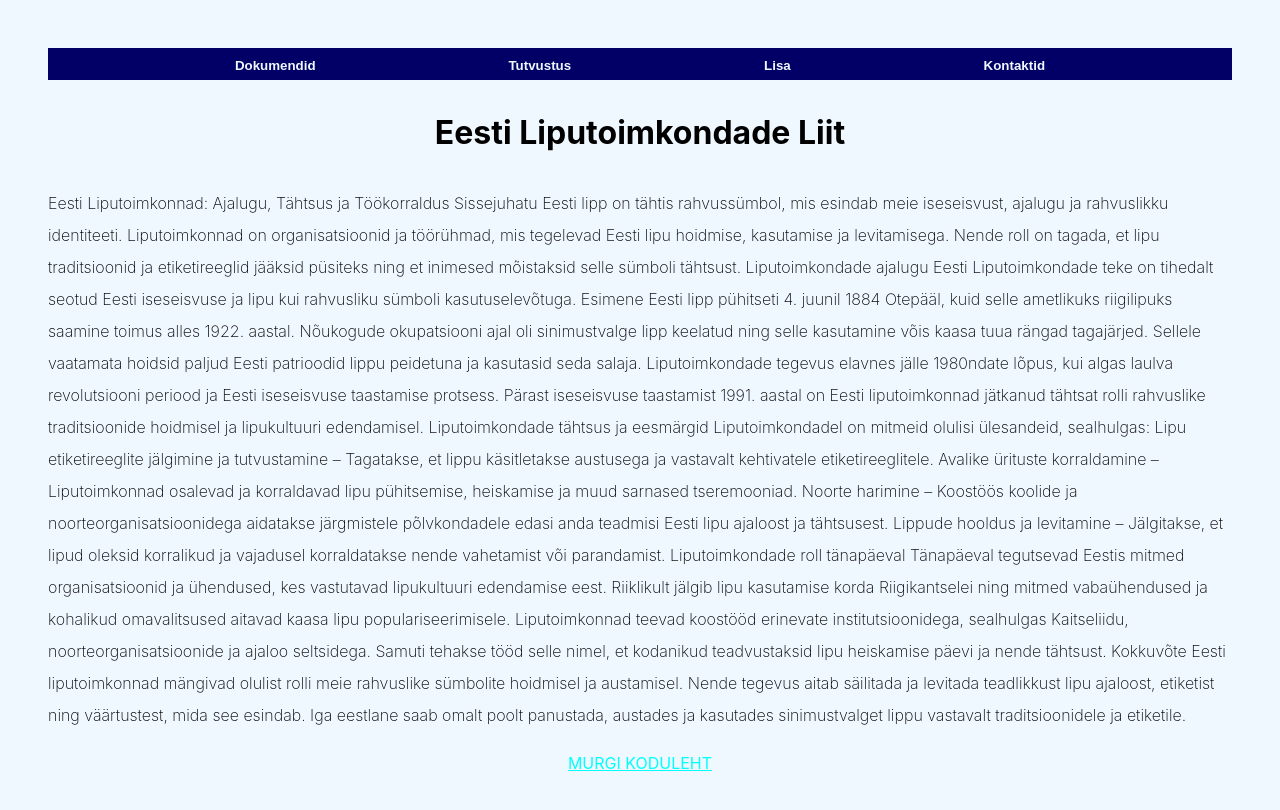
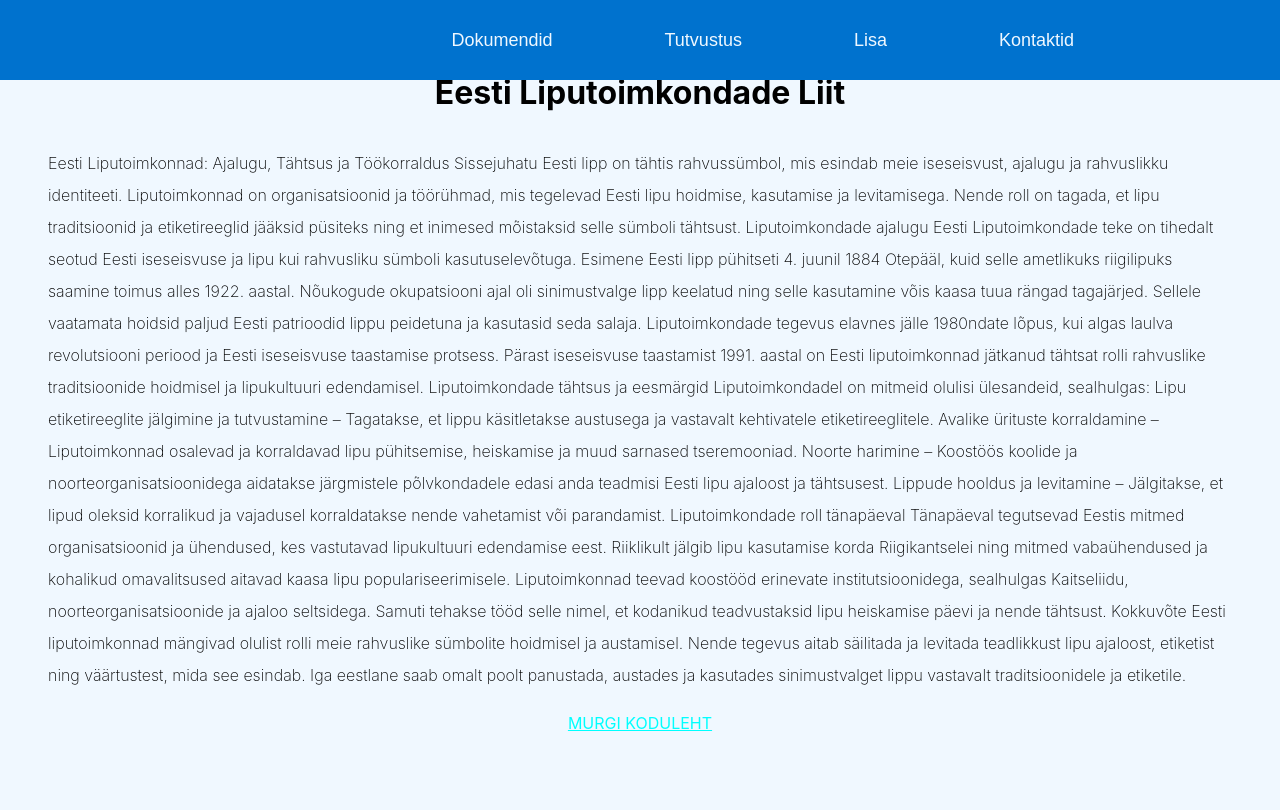
Before and after one commit to originaldreamer/ell.ee, a React (Vite) app: page / in a window 1280 px wide. Shown: the top 810 px of the page. Built offline with nearby package versions, Linux system fonts and the light colour scheme.

Commit message:
top navigation paremaks

```diff
--- a/src/App.jsx
+++ b/src/App.jsx
@@ -1,6 +1,36 @@
 import { useState } from 'react'
 import './App.css'
 
+
+function TopNaviagtionButton({text}) {
+  return <li><button className = "about_me">{text}</button></li>
+}
+
+
+function TopNavigationBarButtons() {
+  return (
+    <nav>
+      <ul>
+
+        <TopNaviagtionButton text="Dokumendid" />
+        <TopNaviagtionButton text="Tutvustus" />
+        <TopNaviagtionButton text="Lisa" />
+        <TopNaviagtionButton text="Kontaktid" />
+        <suurVahe />
+        <suurVahe />
+      </ul>
+    </nav>
+
+  );
+}
+
+function TopNavigationBar() {
+  return (
+    <div>
+      <TopNavigationBarButtons />
+    </div>
+  );
+}
 
 function App() {
   const [fileContent, setFileContent] = useState('');
@@ -9,18 +39,13 @@
     <>
     <body>
       <header>
-
+        <TopNavigationBar />
       </header>
 
-      <nav>
-        <ul>
-            <li><button className = "about_me">Dokumendid</button></li>
-            <li><button className = "about_me">Tutvustus</button></li>
-            <li><button className = "about_me">Lisa</button></li>
-            <li><button className = "about_me">Kontaktid</button></li>
-        </ul>
-      </nav>
+
+
       <main>
+
         <h1>Eesti Liputoimkondade Liit</h1>
         <div className = "text">
           <p>
--- a/src/index.css
+++ b/src/index.css
@@ -14,23 +14,44 @@
   background-color: aliceblue;
 }
 
+.h1 {
+  size: 1200px;
+  color: #020066;
+}
+
+
+
+nav {
+  position: fixed;
+  top: 0;
+  left: 0;
+  width: 100%;
+  height: 200%;
+  z-index: 1000;
+}
+
+
 nav ul{
   display: flex;
-  justify-content: space-evenly;
+  justify-content: flex-end;
   list-style: none;
   padding: 0;
   margin: 0;
   height: 5%;
-  background-color: #020066;
+  background-color: #0072CE;
+  align-items: center;
+  gap: 100px;
 }
 
 .about_me {
   text-align: center;
-  font-weight: 600;
+  font-weight: 200;
   color: aliceblue;
   text-decoration: inherit;
-  background-color: #020066;
+  background-color: transparent;
   border: none;
+  font-size: 18px;
+  cursor: pointer;
 }
 
 .text {
@@ -43,7 +64,7 @@
   color:aqua;
 }
 
-.h1 {
-  size: 1200px;
-  color: #020066;
+.suurVahe {
+  display: inline-block;
+  width: 16px;
 }
```
